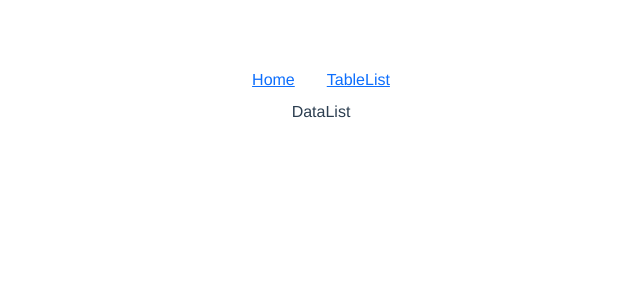
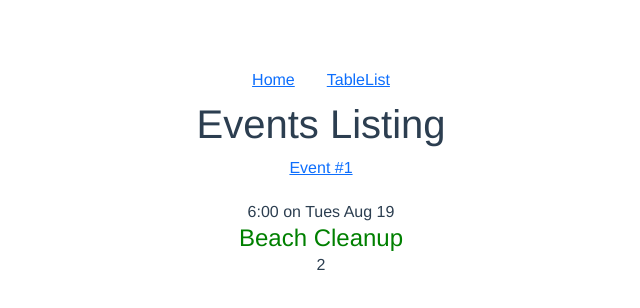
Before and after one commit to lutherjohn/eastadvantage.github.io, a Vue app: page /datalist in a window 1280 px wide. Shown: the top 308 px of the page, without its empty margins (319-959 px from the left). Built offline with nearby package versions, Linux system fonts and the light colour scheme.

Commit message:
update 53

```diff
--- a/package.json
+++ b/package.json
@@ -31,6 +31,8 @@
     "@vue/cli-service": "~5.0.0",
     "eslint": "^7.32.0",
     "eslint-plugin-vue": "^8.0.3",
+    "node-sass": "^7.0.1",
+    "sass-loader": "^12.6.0",
     "vue-cli-plugin-store": "~0.0.7",
     "vue-template-compiler": "^2.6.14"
   },
--- a/src/components/DataTable.vue
+++ b/src/components/DataTable.vue
@@ -71,13 +71,6 @@
       }else{
         return this.fields;
       }
-    },
-    debounceSearch(callback, delay = 800) {
-      return (...args) => {
-        setTimeout(() => {
-          callback(...args)
-        }, delay)
-      }
     }
   },
   methods: {
--- /dev/null
+++ b/src/components/EventCard.vue
@@ -0,0 +1,54 @@
+<template>
+  <div class="event-card -shadow">
+    <span class="eyebrow">{{ event.time }} on {{ event.date }}</span>
+    <h4 class="title">{{ event.title }}</h4>
+    <span>{{ event.attendees.length }}</span>
+  </div>
+</template>
+
+<script>
+export default {
+  name: "EventCard",
+  data: () => ({
+    title: "Beach Cleanup",
+    event: {
+      id: 1,
+      title: "Beach Cleanup",
+      date: 'Tues Aug 19',
+      time: '6:00',
+      attendees: [
+        { id: 'abc123', name: 'Adam Jahr' },
+        { id: 'def456', name: 'Charles Cabbage' }
+      ]
+    }
+  })
+}
+</script>
+
+<style>
+.event-card {
+  padding: 20px;
+  margin-bottom: 24px;
+  transition: all 0.2s linear;
+  cursor: pointer;
+}
+
+.event-card:hover {
+  transform: scale(1.01);
+  box-shadow: 0 3px 12px 0 rgba(0,0,0, 0.2), 0 1px 15px 0 rgba(0,0,0,0.19);
+}
+
+.event-card > .title {
+  margin: 0;
+}
+
+.event-link {
+  color: black;
+  text-decoration: none;
+}
+
+h4 {
+  color: green;
+}
+
+</style>
--- a/src/views/DataList.vue
+++ b/src/views/DataList.vue
@@ -1,17 +1,23 @@
 <template>
   <div>
     <Navigation/>
-    <p>DataList</p>
+    <h1>Events Listing</h1>
+
+    <router-link :to="{ name: 'event-show', params: { id: '1'} }">
+      Event #1
+    </router-link>
+    <EventCard />
   </div>
 </template>
 
 <script>
 import Navigation from "@/components/Navigation"
-
+import EventCard from "@/components/EventCard";
 export default {
   name: "DataList",
   components: {
-    Navigation
+    Navigation,
+    EventCard
   }
 }
 </script>
```
Also changed, not shown: src/helpers/index.js (added, +11 -0 lines), 1 other file (tests, documents, lock files or other folders).
